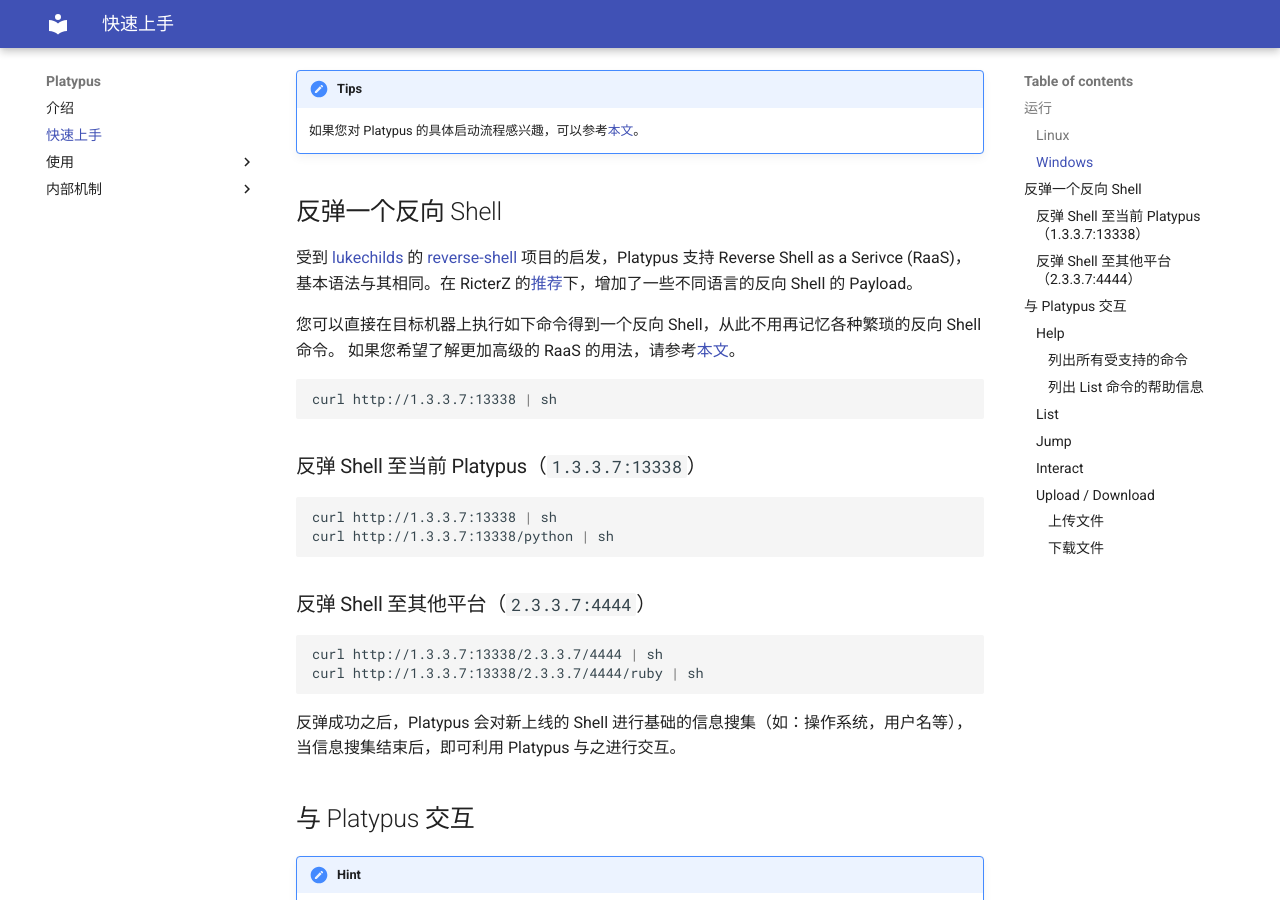
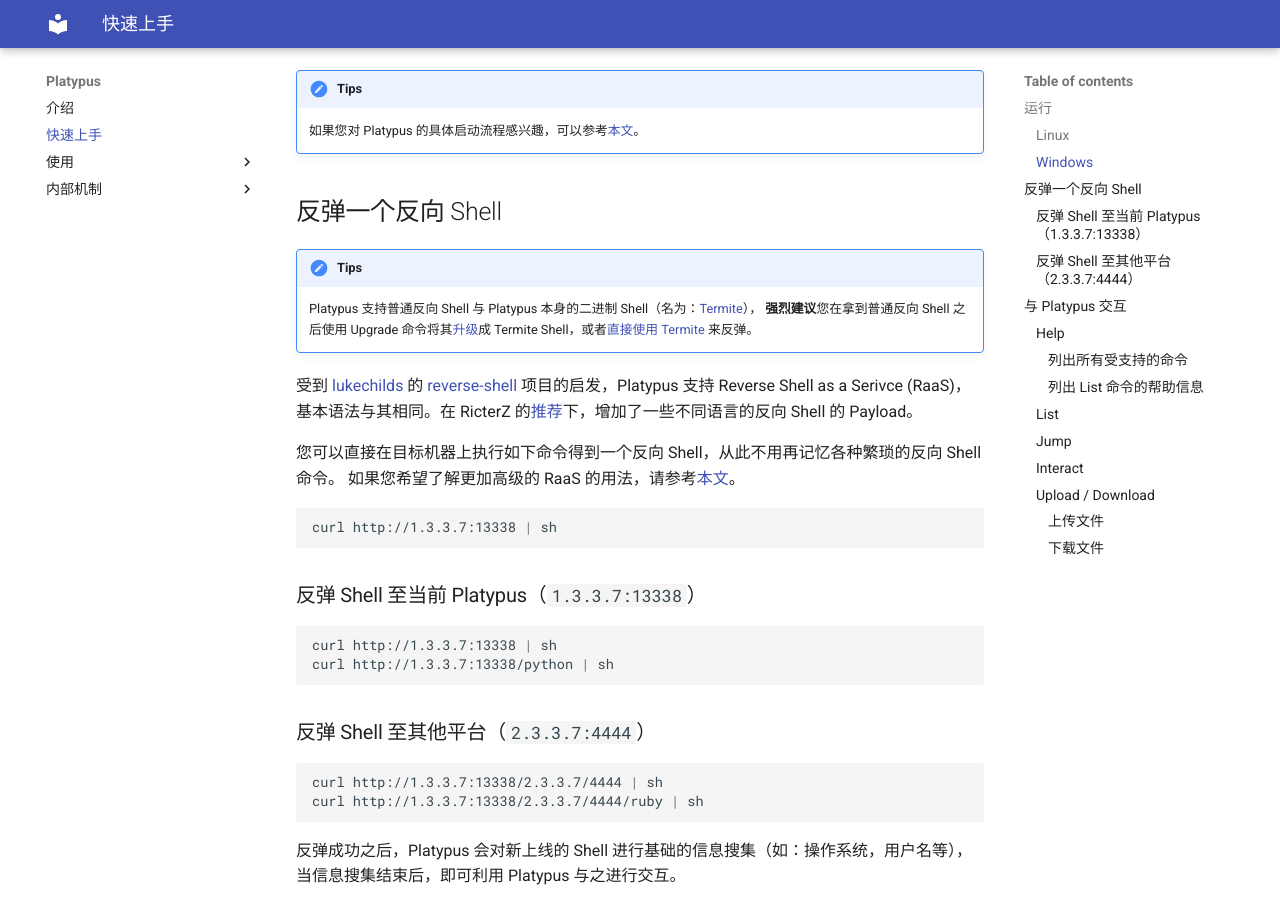
Before and after one commit to WangYihang/Platypus, an MkDocs documentation site: the page built from doc/zh/docs/quick-start.md, in a window 1280 px wide and 900 px high, scrolled down 695 px. Built offline with MkDocs 1.6.1 and Material for MkDocs 9.7.7, drawn with Linux system fonts in a browser that asks for light colours.

Commit message:
docs(termite.md): add recommentation for termite client

```diff
--- a/doc/zh/docs/quick-start.md
+++ b/doc/zh/docs/quick-start.md
@@ -26,6 +26,10 @@
     如果您对 Platypus 的具体启动流程感兴趣，可以参考[本文](/内部机制/startup/)。
 
 ## 反弹一个反向 Shell
+
+!!! Tips
+    Platypus 支持普通反向 Shell 与 Platypus 本身的二进制 Shell（名为：[Termite](/使用/基本功能/termite/)），
+    **强烈建议**您在拿到普通反向 Shell 之后使用 Upgrade 命令将其[升级](/使用/基本功能/termite/#termite_2)成 Termite Shell，或者[直接使用 Termite](/使用/基本功能/termite/#termite-shell) 来反弹。
 
 受到 [lukechilds](https://github.com/lukechilds) 的 [reverse-shell](https://github.com/lukechilds/reverse-shell) 项目的启发，Platypus 支持 Reverse Shell as a Serivce (RaaS)，基本语法与其相同。在 RicterZ 的[推荐](https://github.com/WangYihang/Platypus/issues/30)下，增加了一些不同语言的反向 Shell 的 Payload。
 
```
Also changed, not shown: doc/zh/docs/使用/基本功能/termite.md (+3 -0 lines).
